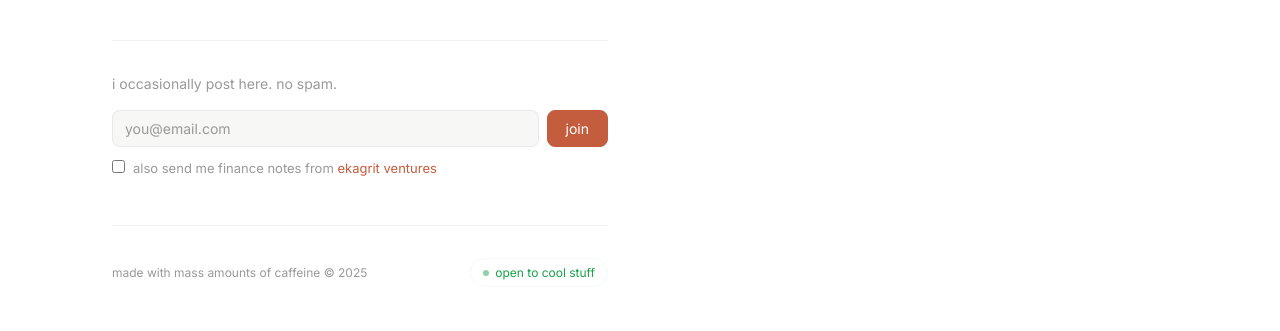
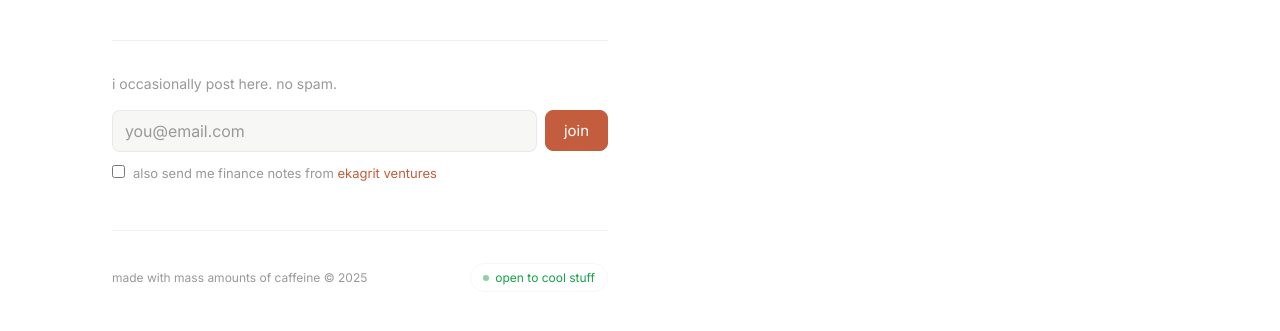
Before and after one commit to tatvadesai/tatvadesai.github.io, a Jekyll site: the page built from index.markdown, in a window 1280 px wide and 1400 px high, scrolled down 29 px. Shown: the part 1012-1343 px from the top of the window. Built offline with Jekyll 4.4.1, drawn with Linux system fonts in a browser that asks for light colours.

Commit message:
signup: harden mobile — fix iOS zoom, bigger tap targets
Bump the email input to 16px so iOS Safari no longer auto-zooms on focus, add
appearance:none to drop native input/button chrome, and on <=480px make the
stacked input/button taller (~44px) and enlarge the checkbox for touch.

Co-Authored-By: Claude Opus 4.8 <noreply@anthropic.com>

```diff
--- a/assets/css/style.css
+++ b/assets/css/style.css
@@ -713,7 +713,10 @@ a { color: inherit; text-decoration: none; }
         max-height: 60vh;
     }
     .signup-row { flex-direction: column; align-items: stretch; }
-    .signup-row button { width: 100%; }
+    .signup-row input[type="email"],
+    .signup-row button { width: 100%; padding-top: 12px; padding-bottom: 12px; }
+    .signup-check { gap: 10px; padding: 4px 0; }
+    .signup-check input[type="checkbox"] { width: 18px; height: 18px; }
 }
 
 /* ===== Email signup (site-wide) ===== */
@@ -736,12 +739,15 @@ a { color: inherit; text-decoration: none; }
     flex: 1;
     min-width: 0;
     font-family: var(--sans);
-    font-size: 14px;
+    /* 16px min prevents iOS Safari from auto-zooming on focus */
+    font-size: 16px;
     color: var(--text);
     background: var(--bg-alt);
     border: 1px solid var(--border);
     border-radius: 8px;
-    padding: 9px 12px;
+    padding: 10px 12px;
+    -webkit-appearance: none;
+    appearance: none;
     transition: border-color var(--transition);
 }
 .signup-row input[type="email"]::placeholder { color: var(--text-muted); }
@@ -751,14 +757,17 @@ a { color: inherit; text-decoration: none; }
 }
 .signup-row button {
     font-family: var(--sans);
-    font-size: 14px;
+    font-size: 15px;
     color: #fff;
     background: var(--accent);
     border: 1px solid var(--accent);
     border-radius: 8px;
-    padding: 9px 18px;
+    padding: 10px 18px;
     cursor: pointer;
     flex-shrink: 0;
+    -webkit-appearance: none;
+    appearance: none;
+    -webkit-tap-highlight-color: transparent;
     transition: opacity var(--transition);
 }
 .signup-row button:hover { opacity: 0.85; }
```
